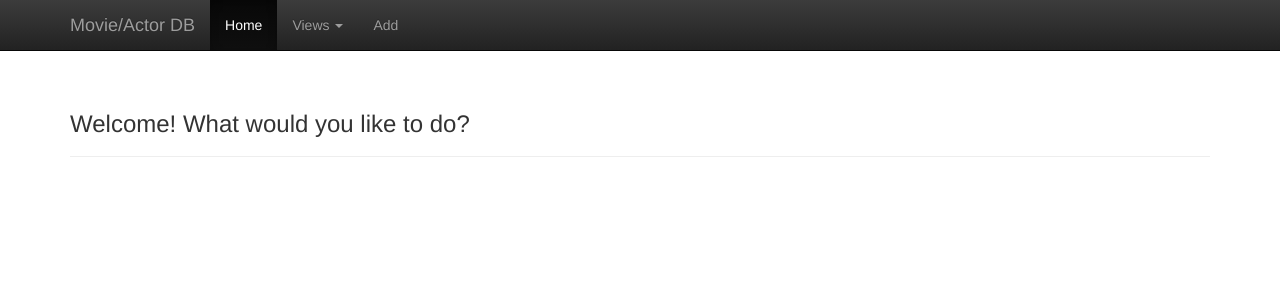
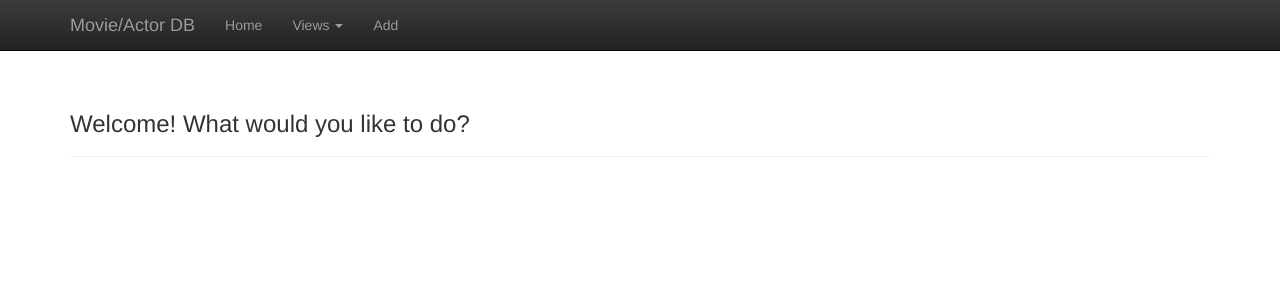
Before and after one commit to jensbodal/movie-tv-database, a PHP site: page / in a window 1280 px wide. Shown: the top 300 px of the page. Run offline with PHP 8.4, Linux system fonts and the light colour scheme; data that the repository does not hold is empty; some libraries are stand-ins or nearby versions.

Commit message:
Removed home page active styling

```diff
--- a/includes/header.php
+++ b/includes/header.php
@@ -46,7 +46,7 @@ $home_dir = $root_dir . '/';
         </div>
         <div id="navbar">
             <ul class="nav navbar-nav">
-                <li class="active"><a href=<?=$home_dir?>>Home</a></li>
+                <li><a href=<?=$home_dir?>>Home</a></li>
                 <li class="dropdown">
                     <a href="#" class="dropdown-toggle" data-toggle="dropdown" role="button" aria-haspopup="true" aria-expanded="false">Views <span class="caret"></span></a>
                     <ul class="dropdown-menu" role="menu">
```
